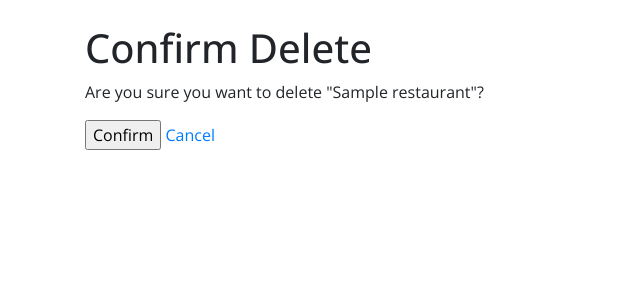
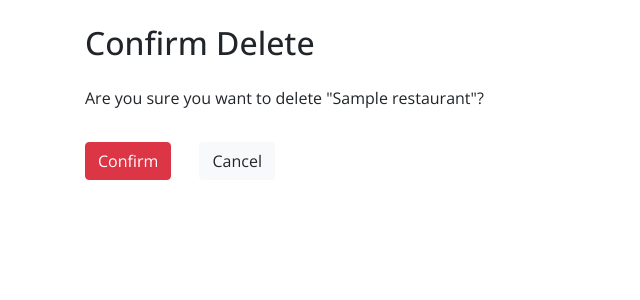
Before and after one commit to jessie-sr/restaurant, a Django app: template restaurants/templates/restaurant/delete.html in a window 1280 px wide. Shown: the part 56-356 px from the top of the page, without its empty margins (0-640 px from the left). Run offline with Django 5.2, Linux system fonts and the light colour scheme; the template is opened without the code that fills it: values that come from a table or form of the project are taken from there, others are empty; tables that the repository leaves empty hold one stand-in row (values such as "Sample post"); some libraries are stand-ins or nearby versions.

Commit message:
Adjusted delete.html

```diff
--- a/restaurants/templates/registration/login.html
+++ b/restaurants/templates/registration/login.html
@@ -2,7 +2,7 @@
 
 {% block content %}
 <h2>Login</h2>
-<form method="post" class="form-group my-3">
+<form method="post" class="form-group my-4">
     {% csrf_token %}
     {% for field in form %}
         <div class="form-group">
--- a/restaurants/templates/registration/signup.html
+++ b/restaurants/templates/registration/signup.html
@@ -2,9 +2,11 @@
 
 {% block content %}
 <h2>Sign Up</h2>
-<form method="post">
+<form method="post" class="my-4">
     {% csrf_token %}
     {{ form.as_p }}
-    <button type="submit">Sign up</button>
+    <button type="submit" class="btn btn-dark mt-3">Sign up</button>
+    <a href="{% url 'login' %}" class="btn btn-secondary ml-4 mt-3">Login</a>
+    <a href="{% url 'restaurant-list' %}" class="btn btn-light ml-4 mt-3">Cancel</a>
 </form>
 {% endblock %}
--- a/restaurants/templates/restaurant/delete.html
+++ b/restaurants/templates/restaurant/delete.html
@@ -2,12 +2,12 @@
 {% extends 'base.html' %}
 
 {% block content %}
-  <h1>Confirm Delete</h1>
-  <p>Are you sure you want to delete "{{ restaurant.name }}"?</p>
+  <h2>Confirm Delete</h2>
+  <p class="mt-4">Are you sure you want to delete "{{ restaurant.name }}"?</p>
 
   <form method="post">
     {% csrf_token %}
-    <input type="submit" value="Confirm">
-    <a href="{% url 'restaurant-detail' restaurant.id %}">Cancel</a>
+    <input type="submit" class="btn btn-danger mt-3" value="Confirm">
+    <a href="{% url 'restaurant-detail' restaurant.id %}" class="btn btn-light ml-4 mt-3">Cancel</a>
   </form>
 {% endblock %}
--- a/restaurants/templates/restaurant/list.html
+++ b/restaurants/templates/restaurant/list.html
@@ -34,7 +34,9 @@
   <ul>
     {% for restaurant in restaurants %}
       <li class="my-2">
-        <a href="{% url 'restaurant-detail' restaurant.id %}">{{ restaurant.name }}</a>
+        <a class="icon-link icon-link-hover" href="{% url 'restaurant-detail' restaurant.id %}">
+          {{ restaurant.name }}
+        </a>
       </li>
     {% endfor %}
   </ul>
```
Also changed, not shown: restaurants/templates/restaurant/update.html (+22 -3 lines).
